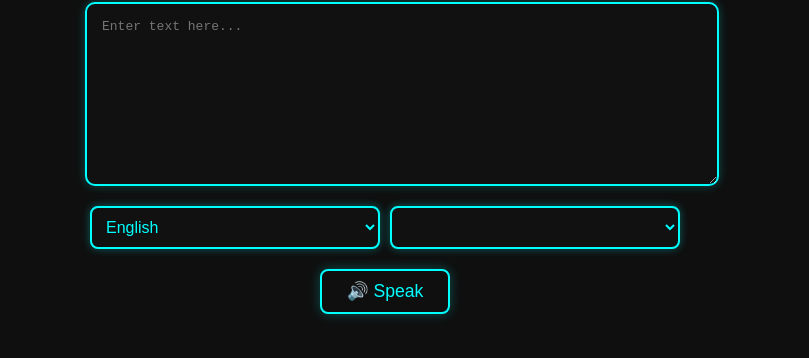
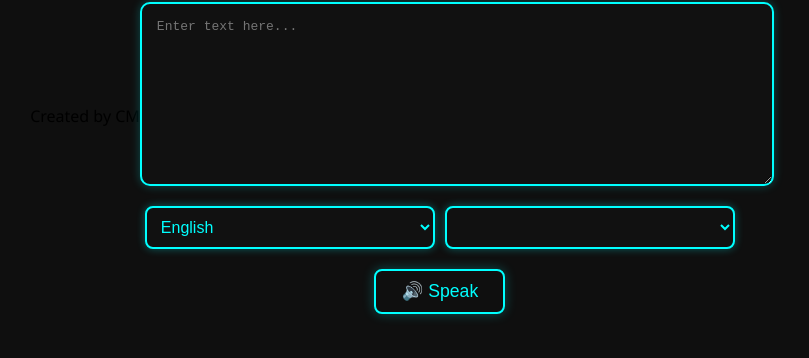
Before and after one commit to Chandramohan-us/Text-to-Audio-Converter, a plain HTML site: page index.html in a window 1280 px wide. Shown: the part 284-642 px from the top of the page, without its empty margins (255-1064 px from the left). Drawn offline with Linux system fonts and the light colour scheme.

Commit message:
Update index.html

```diff
--- a/index.html
+++ b/index.html
@@ -7,6 +7,7 @@
   <link rel="stylesheet" href="style.css" />
 </head>
 <body>
+  <footer class="footer">Created by CM</footer>
   <div class="container">
     <h1 class="glow">Text to Audio Converter</h1>
 
```
